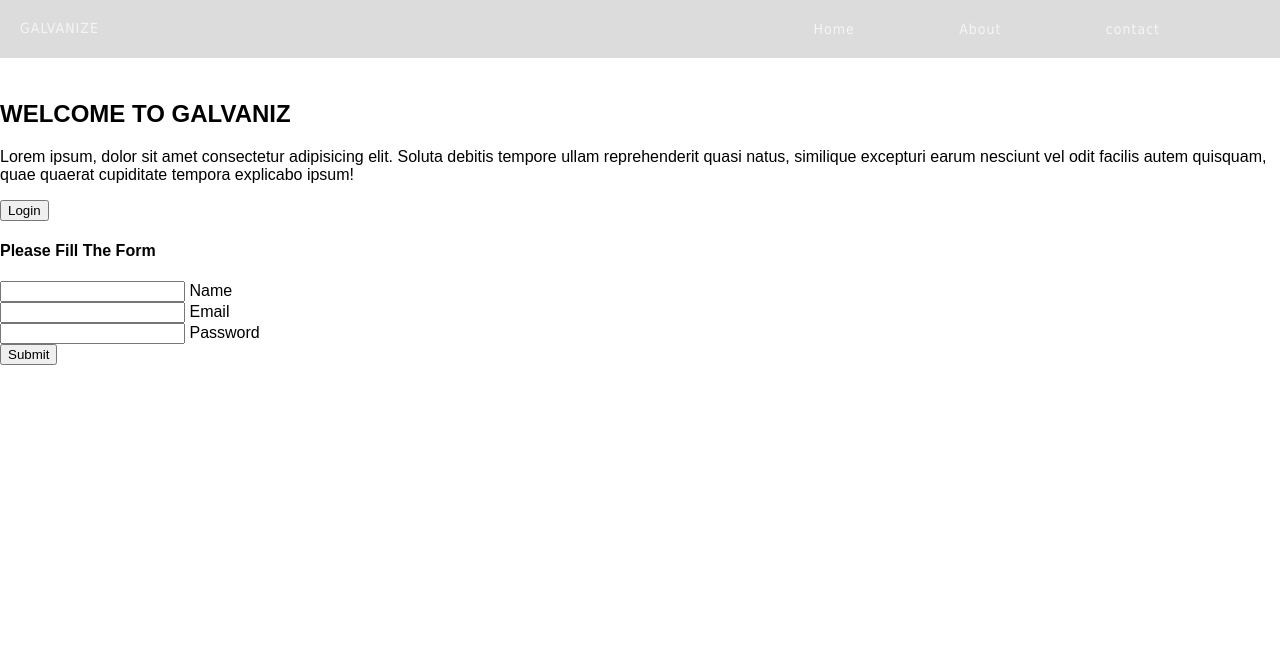
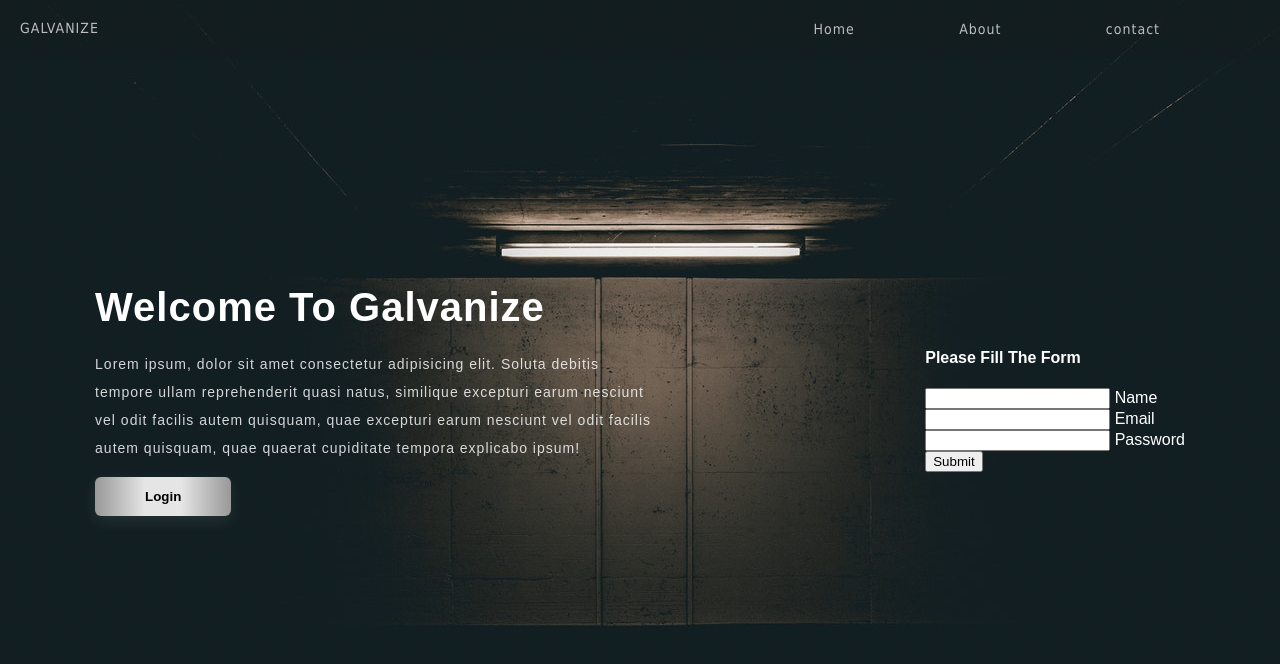
Before and after one commit to manshadchangampalli/simple-two-section-webpage-without-responsive, a plain HTML site: page index.html in a window 1280 px wide. Drawn offline with Linux system fonts and the light colour scheme.

Commit message:
styled the left section

```diff
--- a/index.html
+++ b/index.html
@@ -23,11 +23,12 @@
       <section class="banner-container">
         <div class="container">
           <div class="left-section">
-            <h1>WELCOME TO GALVANIZ</h1>
+            <h1>Welcome To Galvanize</h1>
             <p>
               Lorem ipsum, dolor sit amet consectetur adipisicing elit. Soluta
-              debitis tempore ullam reprehenderit quasi natus, similique
-              excepturi earum nesciunt vel odit facilis autem quisquam, quae
+              debitis <br> tempore ullam reprehenderit quasi natus, similique
+              excepturi earum nesciunt <br> vel odit facilis autem quisquam,  quae
+              excepturi earum nesciunt vel odit facilis <br> autem quisquam,  quae
               quaerat cupiditate tempora explicabo ipsum!
             </p>
             <button>Login</button>
--- a/style.css
+++ b/style.css
@@ -1,9 +1,9 @@
 /* basic styling */
 
-*{
+* {
   box-sizing: border-box;
 }
-body{
+body {
   margin: 0;
   padding: 0;
   font-family: Arial, Helvetica, sans-serif;
@@ -11,32 +11,84 @@ body{
 
 /* header */
 
-header{
+header {
   width: 100%;
-    background-color: rgba(23,23,23,0.15);
+  background-color: rgba(23, 23, 23, 0.15);
   padding: 20px;
   position: absolute;
   top: 0;
 }
 
-header a{
+header a {
   text-decoration: none;
   margin-right: 100px;
   font-size: 14px;
   letter-spacing: 1px;
   font-family: Tahoma;
-    color: rgba(255,255,255,0.719);
+  color: rgba(255, 255, 255, 0.719);
 }
-header .container{
+header .container {
   display: flex;
   justify-content: space-between;
+}
 
+/* home */
+.banner-container {
+  color: white;
+  width: 100%;
+  height: 100vh;
+  background-image: url("image/pexels-oleg-magni-1040499.jpg");
+  background-position: center;
+  background-repeat: no-repeat;
+  background-attachment: fixed;
+  display: flex;
+}
+
+.left-section {
+  width: 50%;
+}
+.left-section h1 {
+  margin: 0;
+  font-size: 40px;
+  letter-spacing: 1px;
 
 }
-
-
-
-/* home */
-.banner-container{
-    margin-top: 100px;
+.banner-container .container {
+  display: flex;
+  align-items: center;
+  justify-content: space-around;
+  width: 100%;
 }
+.left-section p {
+  margin: 0;
+  margin-top: 20px;
+  font-size: 14px;
+  letter-spacing: 1px;
+  color: rgba(255, 255, 255, 0.819);
+  line-height: 28px;
+}
+.left-section button {
+  color: rgb(0, 0, 0);
+  box-shadow: 0px 5px 15px rgba(255, 255, 255, 0.09);
+  font-weight: bold;
+  background-image: linear-gradient(
+    to right,
+    #999999,
+    #ababab,
+    #bebebe,
+    #d1d1d1,
+    #e5e5e5,
+    #e5e5e5,
+    #e5e5e5,
+    #e5e5e5,
+    #d1d1d1,
+    #bebebe,
+    #ababab,
+    #999999
+  );
+  border: none;
+  padding: 12px 50px;
+  border-radius: 6px;
+  margin-top: 15px;
+  cursor: pointer;
+}
```
Also changed, not shown: image/pexels-oleg-magni-1040499.jpg (added). Lines whose indentation alone changed are shown as unchanged.
